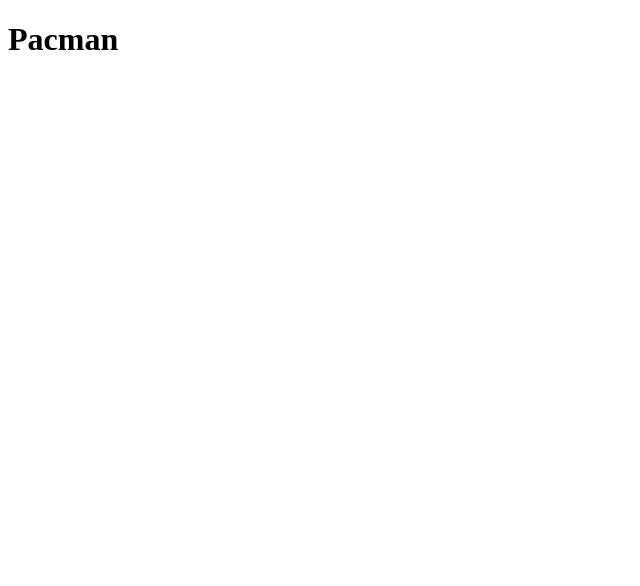
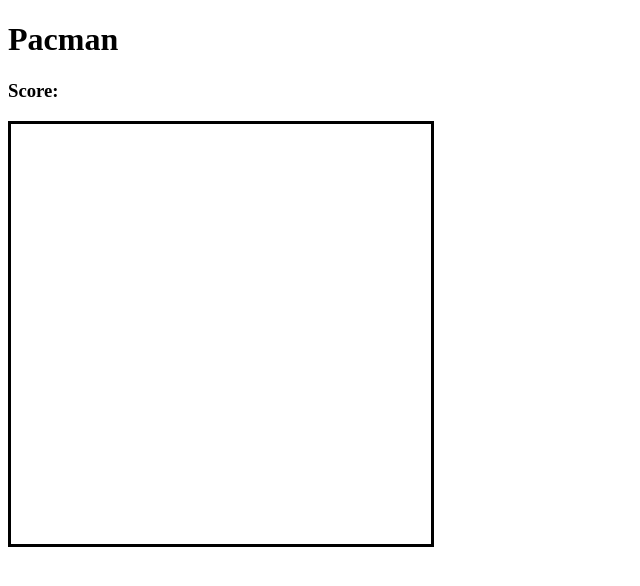
Before and after one commit to Smacherman/pacman, a plain HTML site: page index.html in a window 1280 px wide. Shown: the whole page, without its empty margins (0-640 px from the left). Drawn offline with Linux system fonts and the light colour scheme.

Commit message:
Start basic HTML & CSS

```diff
--- a/index.css
+++ b/index.css
@@ -0,0 +1,19 @@
+html, body {
+    margin: 10;
+    padding: 10;
+}
+
+.grid {
+    display: flex;
+    flex-wrap: wrap;
+    width: 420px;
+    height: 420px;
+    border: solid black;
+
+}
+
+.grid div {
+    width: 15px;
+    height: 15px;
+    background-color: blue;
+}
--- a/index.html
+++ b/index.html
@@ -9,6 +9,7 @@
 </head>
 <body>
     <h1>Pacman</h1>
+    <h3>Score:<span id="score"></span></h3>
     <div class="grid"></div>
 
 
```
